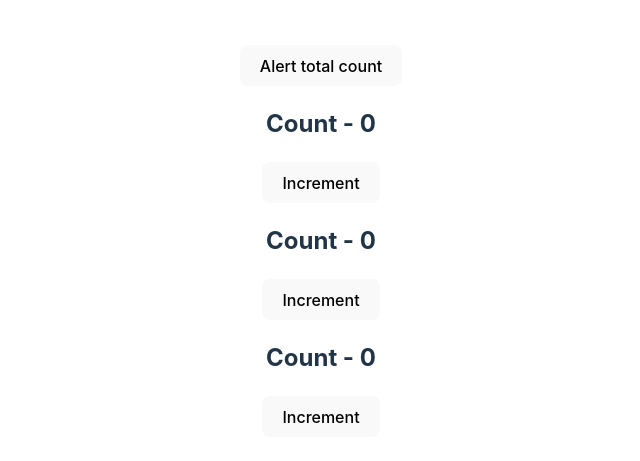
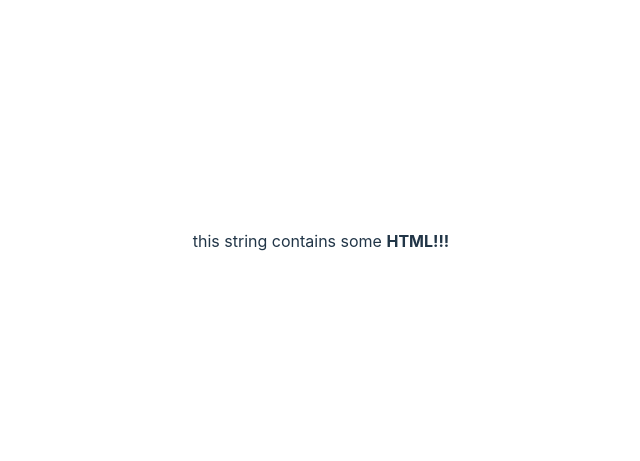
Before and after one commit to gourabb8273/SvelteJS, a Svelte app: page / in a window 1280 px wide. Shown: the part 159-620 px from the top of the page, without its empty margins (319-959 px from the left). Built offline with nearby package versions, Linux system fonts and the light colour scheme.

Commit message:
using html special tag

```diff
--- a/src/App.svelte
+++ b/src/App.svelte
@@ -29,6 +29,7 @@
   import DashBoard from "./component/dynamicComponents/DashBoard.svelte";
   import DashBoardUsingSpecialComponentTag from "./component/dynamicComponents/DashBoardUsingSpecialComponentTag.svelte";
   import ModuleContext from "./component/moduleContext/ModuleContext.svelte";
+  import SpecialHtmlTag from "./component/specialTag/SpecialHTMLTag.svelte";
 
   let color = "Red";
   export let name = "Gourab"; //for passing props
@@ -100,7 +101,10 @@
   <!-- <DashBoardUsingSpecialComponentTag /> -->
 
   <!-- ########### Module context with total count ########### -->
-  <ModuleContext />
+  <!-- <ModuleContext /> -->
+
+  <!-- ########### Special HTML Tag ########### -->
+  <SpecialHtmlTag />
 
   <!-- <Test1 {...userInfo}  /> -->
   <!-- <h1 class="title">Hello World</h1>
--- /dev/null
+++ b/src/component/specialTag/SpecialHTMLTag.svelte
@@ -0,0 +1,5 @@
+<script>
+	let string = `this string contains some <strong>HTML!!!</strong>`;
+</script>
+
+<p>{@html string}</p>
```
